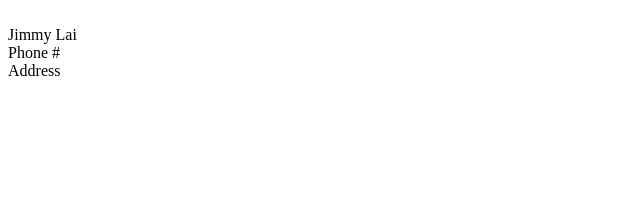
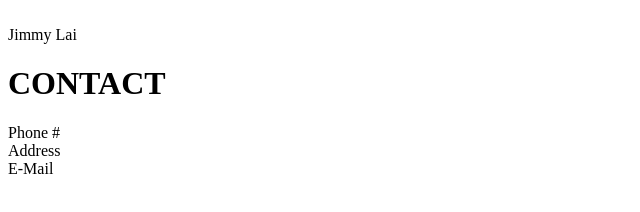
Before and after one commit to Ramen-King/resume, a plain HTML site: page index.html in a window 1280 px wide. Shown: the whole page, without its empty margins (0-640 px from the left). Drawn offline with Linux system fonts and the light colour scheme.

Commit message:
created contact header

```diff
--- a/index.html
+++ b/index.html
@@ -13,8 +13,12 @@
         <div><img src="" alt=""></div>
         <div>Jimmy Lai</div>
     <div id="contact">
+        <h1>CONTACT</h1>
         <div>Phone #</div>
         <div>Address</div>
+        <div>E-Mail</div>
+    </div>
+    <div id="edu">
 
     </div>
 
```
